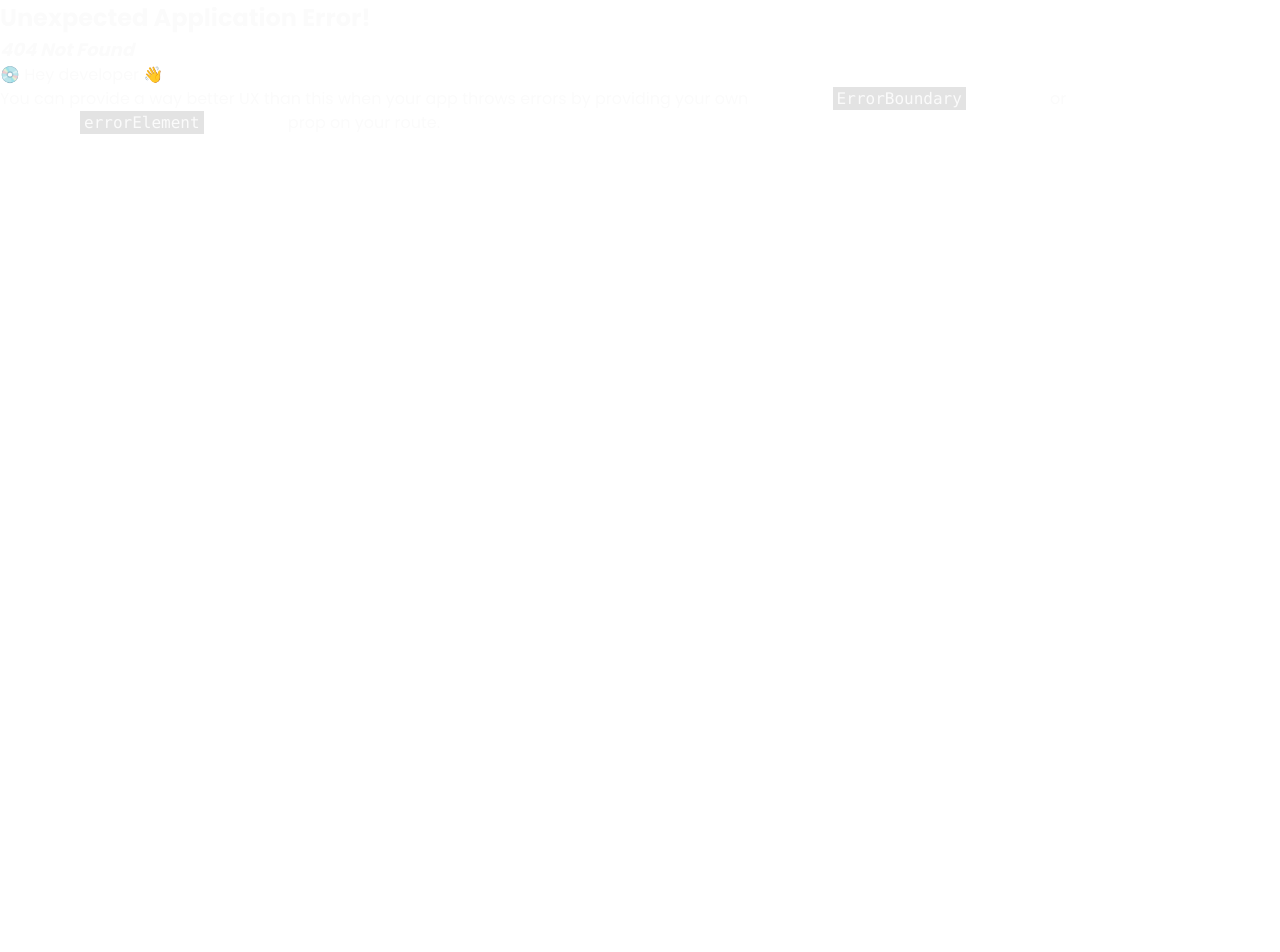
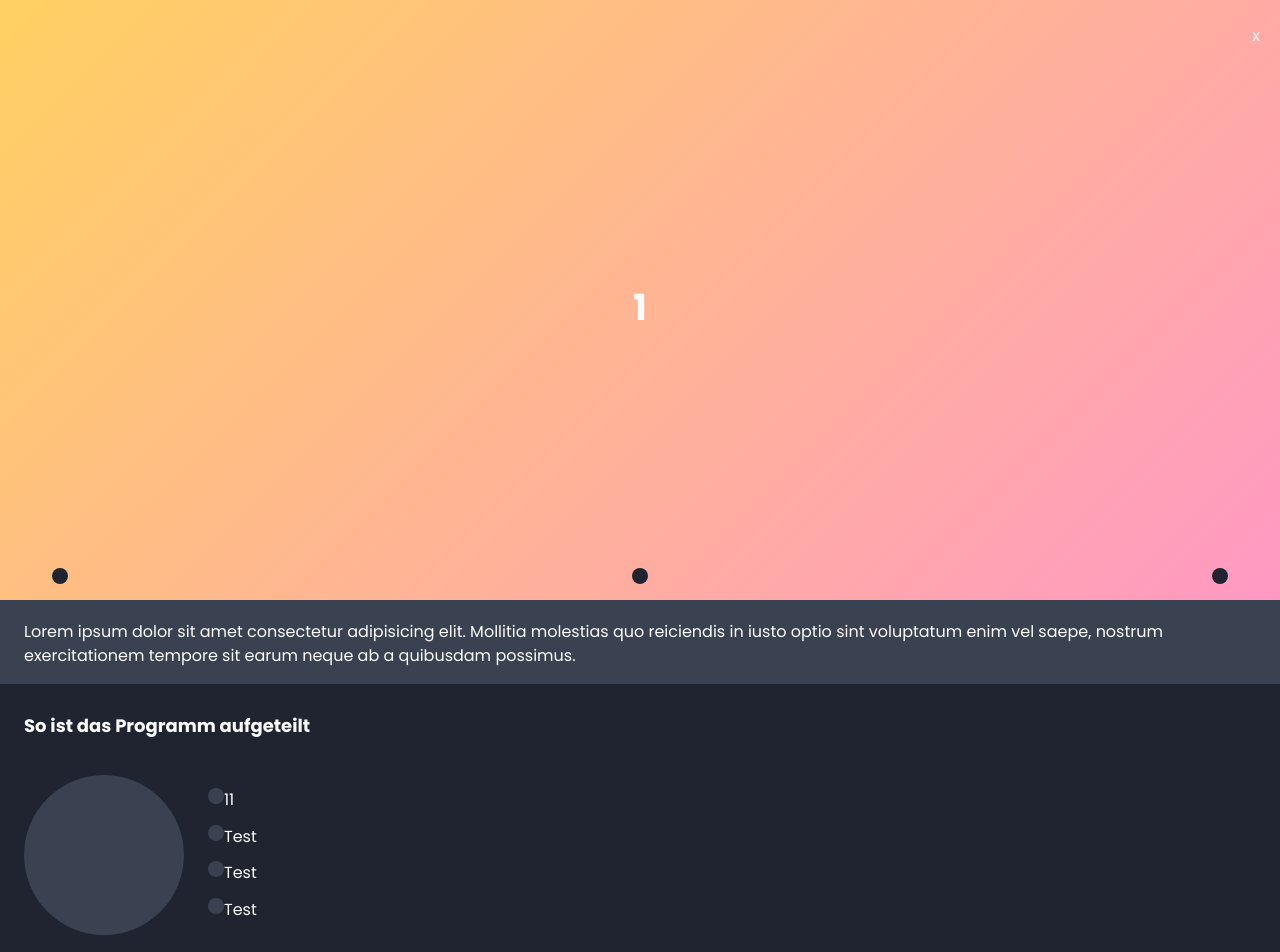
Before and after one commit to jonaphil/FEND-Fitness-React, a React (Vite) app: page /program/1 in a window 1280 px wide. Before the commit this address had no page. Shown: the top 952 px of the page. Before the commit the page ends 800 px from the top, so only its background shows below. Built offline with nearby package versions, Linux system fonts and the light colour scheme.

Commit message:
Added program-page

```diff
--- a/src/components/Card.jsx
+++ b/src/components/Card.jsx
@@ -23,9 +23,7 @@ export default function Card({
       break;
   }
 
-  console.log(`${shadow} : ${layout.shadow}`);
   shadow ? (layout.shadow = `shadow-${shadow}`) : 0;
-  console.log(`${shadow} : ${layout.shadow}`);
   return (
     <div
       className={`${layout.h} ${layout.w} bg-${bgColor} flex flex-col items-start rounded-2.5xl ${layout.p} justify-${justify} ${className} ${layout.shadow} `}
--- a/src/components/CardList.jsx
+++ b/src/components/CardList.jsx
@@ -1,4 +1,5 @@
 import Card from "./Card";
+import { Link } from "react-router-dom";
 
 export default function CardList({ listArray }) {
   const genBackground = (index) => {
@@ -12,6 +13,7 @@ export default function CardList({ listArray }) {
     }
   };
 
+  //FIXME: Use a real Loading-Logic!
   if (listArray.length === 0) {
     return (
       <Card bgColor="dmedium" justify={"center"}>
@@ -25,9 +27,11 @@ export default function CardList({ listArray }) {
       {listArray.map((item, index) => {
         return (
           <li key={index.toString()} className="w-full">
-            <Card bgColor={genBackground(index % 3)} justify={"center"}>
-              <h2>{item.name}</h2>
-            </Card>
+            <Link to={`/program/${item.id}`}>
+              <Card bgColor={genBackground(index % 3)} justify={"center"}>
+                <h2>{item.name}</h2>
+              </Card>
+            </Link>
           </li>
         );
       })}
--- a/src/components/MainScreen.jsx
+++ b/src/components/MainScreen.jsx
@@ -1,15 +1,15 @@
 import Navi from "./Navi";
 
-export default function MainScreen({ page = "home", children }) {
+export default function MainScreen({ page = "home", children , showNavigation = true}) {
   const pageButton = page === "excerciseList" ? "dumbbell" : page;
 
   return (
-    <div className="relative min-h-screen w-full bg-ddark">
+    <main className="relative min-h-screen w-full bg-ddark">
       <div className="relative box-border flex h-full flex-col items-center justify-center gap-3 pb-17.5 pl-4 pr-4.5 pt-10">
         {children}
       </div>
 
-      <Navi activeButton={pageButton} />
-    </div>
+      { showNavigation? <Navi activeButton={pageButton} /> : 0}
+    </main>
   );
 }
--- a/src/main.jsx
+++ b/src/main.jsx
@@ -14,6 +14,7 @@ import Dashboard from "./pages/Dashboard";
 import ExcerciseList from "./pages/ExcerciseList";
 import Profile from "./pages/Profile";
 import HelloWorld from "./pages/HelloWorld";
+import ProgramDetails from "./pages/ProgramDetails";
 
 // React general
 const container = document.getElementById("root");
@@ -37,6 +38,10 @@ const router = createBrowserRouter([
     path: "/hello-world",
     element: <HelloWorld percentage={40} />,
   },
+  {
+    path:"/program/:programId",
+    element: <ProgramDetails/>
+  }
 ]);
 
 //Apollo TODO
--- a/src/pages/Dashboard.jsx
+++ b/src/pages/Dashboard.jsx
@@ -7,6 +7,7 @@ export default function Dashboard({ name, currentExcercise }) {
   //  const { name, currentExcercise } = profileObj; //? Why not working?
   console.log(name);
   console.log(currentExcercise);
+  //TODO Rework dashboard, svg, Links, etc.
   return (
     <MainScreen page={"home"}>
       <h1 className="self-start">Hi {name}!</h1>
--- /dev/null
+++ b/src/pages/ProgramDetails.jsx
@@ -0,0 +1,66 @@
+import { useParams, Link } from "react-router-dom";
+
+export default function ProgramDetails({ children }) {
+  const programId = useParams().programId;
+  const loopArray = [0, 1, 2];
+  return (
+    <main className="bg-ddark">
+      <div className="flex h-[75vh] w-full flex-col items-center justify-between bg-gradient-red px-5 pb-4 pt-6">
+        <p className="self-end">x</p>
+        <h1>{programId}</h1>
+        <div className="flex w-full flex-row justify-between px-8">
+          {loopArray.map((item, index) => {
+            return (
+              <div id={index} className="h-4 w-4 rounded-full bg-ddark">
+                {" "}
+              </div>
+            );
+          })}
+        </div>
+      </div>
+      <p className="w-full bg-dmedium pb-4 pl-6 pr-8 pt-5">
+        Lorem ipsum dolor sit amet consectetur adipisicing elit. Mollitia
+        molestias quo reiciendis in iusto optio sint voluptatum enim vel saepe,
+        nostrum exercitationem tempore sit earum neque ab a quibusdam possimus.
+      </p>
+      <div className="flex flex-col items-stretch justify-between gap-9 bg-ddark pb-8 pl-6 pr-8 pt-7">
+        <h3>So ist das Programm aufgeteilt</h3>
+        <div className="flex flex-row gap-6">
+          <div id="chart" className="h-40 w-40 rounded-full bg-dmedium"></div>
+          <ul className="flex flex-col justify-evenly">
+            <li className="flex flex-row">
+              <div className="h-4 w-4 rounded-full bg-dmedium"></div>
+              <p>11</p>
+            </li>
+            <li className="flex flex-row">
+              <div className="h-4 w-4 rounded-full bg-dmedium"></div>
+              <p>Test</p>
+            </li>
+            <li className="flex flex-row">
+              <div className="h-4 w-4 rounded-full bg-dmedium"></div>
+              <p>Test</p>
+            </li>
+            <li className="flex flex-row">
+              <div className="h-4 w-4 rounded-full bg-dmedium"></div>
+              <p>Test</p>
+            </li>
+          </ul>
+        </div>
+      </div>
+      <div className="gap-5 bg-ddark pb-28 pl-4 pr-6 pt-8">
+        <div className="flex justify-between py-2">
+          <h3>21 Tage</h3>
+          <Link>
+            <p className="text-xs">Alle anzeigen</p>
+          </Link>
+        </div>
+        <ul className="flex flex-col items-stretch gap-4">
+          <li className="rounded-2.5xl h-25 w-full bg-dmedium"></li>
+          <li className="rounded-2.5xl h-25 w-full bg-dmedium"></li>
+          <li className="rounded-2.5xl  h-25 w-full bg-dmedium"></li>
+          <li className="rounded-2.5xl  h-25 w-full bg-dmedium"></li>
+        </ul>
+      </div>
+    </main>
+  );
+}
--- /dev/null
+++ b/src/queries/getProgramDteails.jsx
@@ -0,0 +1,14 @@
+import { gql, useQuery } from "@apollo/client";
+
+export default function getProgramDetails(id){
+  //Apollo- Cache-keys.
+  const GET_PROGRAM_DETAILS = gql`
+  query GetProgramDetails ($programId: ID!) {
+programs(where: {id: $programId}){
+
+}
+
+}
+
+`
+}
--- a/src/queries/programsList.jsx
+++ b/src/queries/programsList.jsx
@@ -3,6 +3,7 @@ import Card from "../components/Card";
 
 //FIXME function has to be async??
 export function getProgramsList() {
+
   const GET_PROGRAMS = gql`
     query GetPrograms {
       programs {
```
